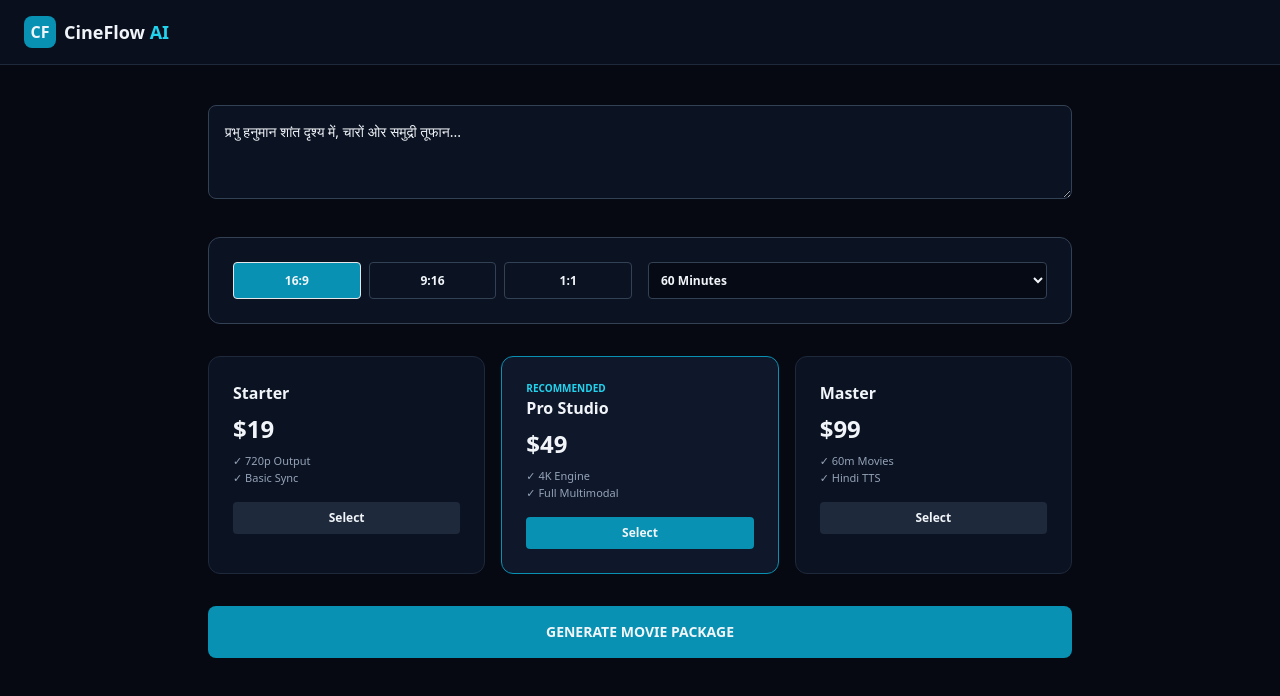
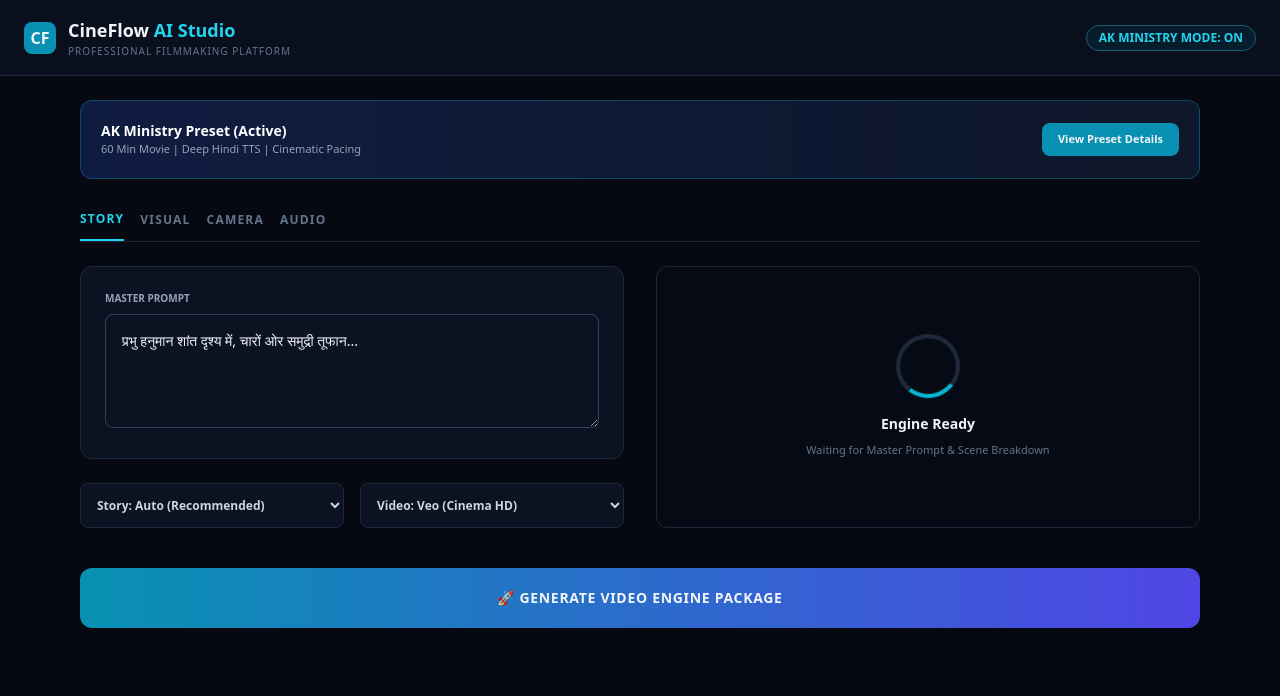
Before and after one commit to deepbhauak-wq/cineflow-ai, a Next.js app: page / in a window 1280 px wide. Shown: the top 696 px of the page. Built offline with nearby package versions, Linux system fonts and the light colour scheme.

Commit message:
Refactor CineFlowProStudio component layout and state

```diff
--- a/app/page.jsx
+++ b/app/page.jsx
@@ -1,40 +1,84 @@
 "use client";
+
 import React, { useState } from "react";
 
 export default function CineFlowProStudio() {
+  const [activeTab, setActiveTab] = useState("Story");
   const [prompt, setPrompt] = useState("प्रभु हनुमान शांत दृश्य में, चारों ओर समुद्री तूफान...");
-  const [aspectRatio, setAspectRatio] = useState("16:9");
-  const [duration, setDuration] = useState("60m");
-  const [selectedPlan, setSelectedPlan] = useState("pro");
 
-  const plans = [
-    { id: "starter", name: "Starter", price: "$19", credits: "300 / mo", features: ["720p Output", "Basic Sync"] },
-    { id: "pro", name: "Pro Studio", price: "$49", credits: "1,500 / mo", features: ["4K Engine", "Full Multimodal"], popular: true },
-    { id: "studio", name: "Master", price: "$99", credits: "Unlimited", features: ["60m Movies", "Hindi TTS"] },
-  ];
+  const tabs = ["Story", "Visual", "Camera", "Audio"];
 
   return (
-    <div className="min-h-screen bg-[#060911] text-slate-100 font-sans pb-24">
-      <header className="border-b border-slate-800 bg-[#090f1d] px-6 py-4 flex items-center justify-between">
-        <div className="flex items-center gap-2"><div className="w-8 h-8 rounded-lg bg-cyan-600 flex items-center justify-center font-bold">CF</div><span className="text-lg font-bold">CineFlow <span className="text-cyan-400">AI</span></span></div>
+    <div className="min-h-screen bg-[#060911] text-slate-100 font-sans pb-10">
+      {/* Header */}
+      <header className="border-b border-slate-800 bg-[#090f1d] px-6 py-4 flex items-center justify-between sticky top-0 z-50">
+        <div className="flex items-center gap-3">
+          <div className="w-8 h-8 rounded-lg bg-cyan-600 flex items-center justify-center font-bold">CF</div>
+          <div>
+            <h1 className="text-lg font-bold">CineFlow <span className="text-cyan-400">AI Studio</span></h1>
+            <p className="text-[10px] text-slate-500 uppercase tracking-widest">Professional Filmmaking Platform</p>
+          </div>
+        </div>
+        <div className="bg-cyan-950/40 text-cyan-400 text-xs px-3 py-1 rounded-full border border-cyan-800 font-bold">AK MINISTRY MODE: ON</div>
       </header>
-      <main className="max-w-4xl mx-auto px-4 pt-10 space-y-8">
-        <textarea value={prompt} onChange={(e) => setPrompt(e.target.value)} className="w-full bg-[#0b1222] border border-slate-700 rounded-lg p-4 text-sm" rows={3} />
-        <div className="bg-[#0b1222] p-6 rounded-xl border border-slate-700 grid grid-cols-2 gap-4">
-          <div className="flex gap-2">{["16:9","9:16","1:1"].map(r => <button key={r} onClick={() => setAspectRatio(r)} className={`flex-1 py-2 text-xs font-bold rounded border ${aspectRatio === r ? 'bg-cyan-600' : 'border-slate-700'}`}>{r}</button>)}</div>
-          <select value={duration} onChange={(e) => setDuration(e.target.value)} className="bg-[#060a14] border border-slate-700 rounded p-2 text-xs font-bold w-full"><option value="60m">60 Minutes</option><option value="1m">1 Minute</option></select>
+
+      <main className="max-w-6xl mx-auto px-4 pt-6">
+
+        {/* AK Ministry Quick Preset */}
+        <div className="bg-gradient-to-r from-blue-900/40 to-slate-900 border border-cyan-500/30 p-5 rounded-xl mb-8 flex justify-between items-center">
+            <div>
+                <h2 className="text-sm font-bold text-white">AK Ministry Preset (Active)</h2>
+                <p className="text-[11px] text-slate-400">60 Min Movie | Deep Hindi TTS | Cinematic Pacing</p>
+            </div>
+            <button className="bg-cyan-600 text-[11px] font-bold px-4 py-2 rounded-lg hover:bg-cyan-500">View Preset Details</button>
         </div>
-        <div className="grid grid-cols-1 md:grid-cols-3 gap-4">
-          {plans.map(p => (
-            <div key={p.id} onClick={() => setSelectedPlan(p.id)} className={`p-6 rounded-xl border cursor-pointer ${selectedPlan === p.id ? 'bg-[#0f172a] border-cyan-600' : 'bg-[#0b1222] border-slate-800'}`}>
-              {p.popular && <div className="text-[10px] text-cyan-400 font-black">RECOMMENDED</div>}
-              <h4 className="font-bold">{p.name}</h4><div className="text-2xl font-black my-2">{p.price}</div>
-              <ul className="text-[11px] text-slate-400 mb-4">{p.features.map(f => <li key={f}>✓ {f}</li>)}</ul>
-              <button className={`w-full py-2 text-xs font-bold rounded ${selectedPlan === p.id ? 'bg-cyan-600' : 'bg-slate-800'}`}>Select</button>
-            </div>
+
+        {/* Tab Navigation */}
+        <div className="flex gap-4 border-b border-slate-800 mb-6">
+          {tabs.map(tab => (
+            <button
+                key={tab}
+                onClick={() => setActiveTab(tab)}
+                className={`pb-3 text-xs font-bold uppercase tracking-widest ${activeTab === tab ? 'text-cyan-400 border-b-2 border-cyan-400' : 'text-slate-500'}`}
+            >
+                {tab}
+            </button>
           ))}
         </div>
-        <button className="w-full py-4 bg-cyan-600 rounded-lg font-black text-sm uppercase">Generate Movie Package</button>
+
+        {/* Content Area */}
+        <div className="grid grid-cols-1 md:grid-cols-2 gap-8">
+            <div className="space-y-6">
+                <div className="bg-[#0b1222] p-6 rounded-xl border border-slate-800">
+                    <label className="text-[10px] font-bold text-slate-400 uppercase block mb-2">Master Prompt</label>
+                    <textarea value={prompt} onChange={(e) => setPrompt(e.target.value)} className="w-full bg-transparent border border-slate-700 rounded-lg p-4 text-sm focus:border-cyan-500 outline-none" rows={4} />
+                </div>
+
+                <div className="grid grid-cols-2 gap-4">
+                    <select className="bg-[#0b1222] border border-slate-800 p-3 rounded-lg text-xs font-bold text-slate-300">
+                        <option>Story: Auto (Recommended)</option>
+                        <option>GPT-5.6</option>
+                        <option>Gemini 1.5 Pro</option>
+                    </select>
+                    <select className="bg-[#0b1222] border border-slate-800 p-3 rounded-lg text-xs font-bold text-slate-300">
+                        <option>Video: Veo (Cinema HD)</option>
+                        <option>Kling 1.5</option>
+                        <option>Runway Gen-3</option>
+                    </select>
+                </div>
+            </div>
+
+            {/* Preview & Status */}
+            <div className="bg-[#060a14] border border-slate-800 rounded-xl flex flex-col items-center justify-center p-8 text-center">
+                <div className="w-16 h-16 rounded-full border-4 border-slate-800 border-t-cyan-500 animate-spin mb-4"></div>
+                <h3 className="font-bold text-sm">Engine Ready</h3>
+                <p className="text-[11px] text-slate-500 mt-2">Waiting for Master Prompt & Scene Breakdown</p>
+            </div>
+        </div>
+
+        <button className="w-full py-5 mt-10 bg-gradient-to-r from-cyan-600 to-indigo-600 rounded-xl font-black text-sm uppercase tracking-wider hover:shadow-[0_0_20px_rgba(6,182,212,0.3)] transition-all">
+            🚀 Generate Video Engine Package
+        </button>
       </main>
     </div>
   );
```
